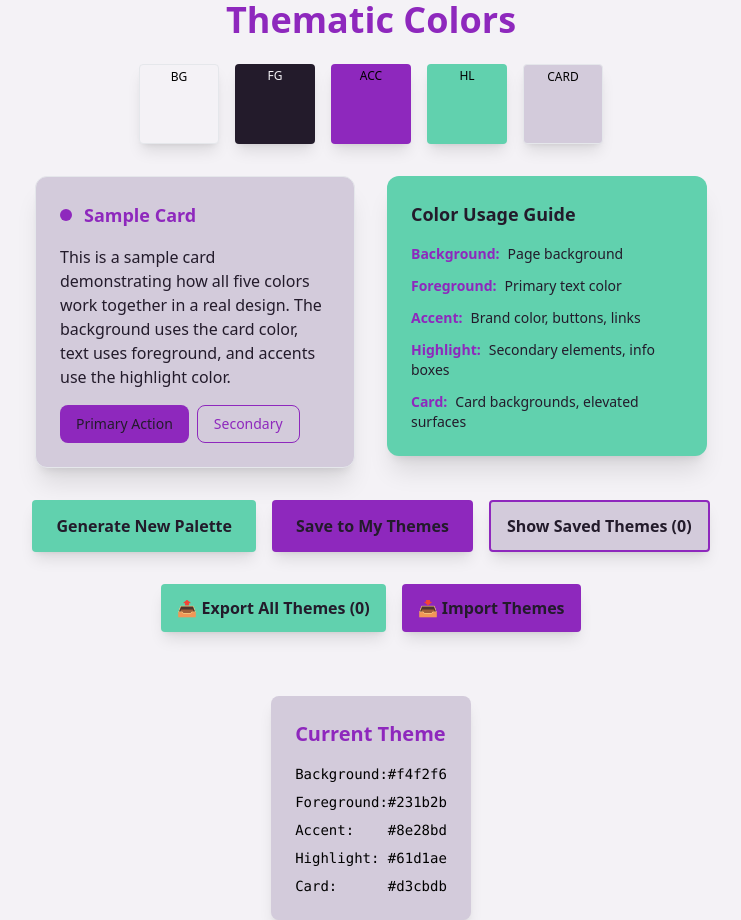
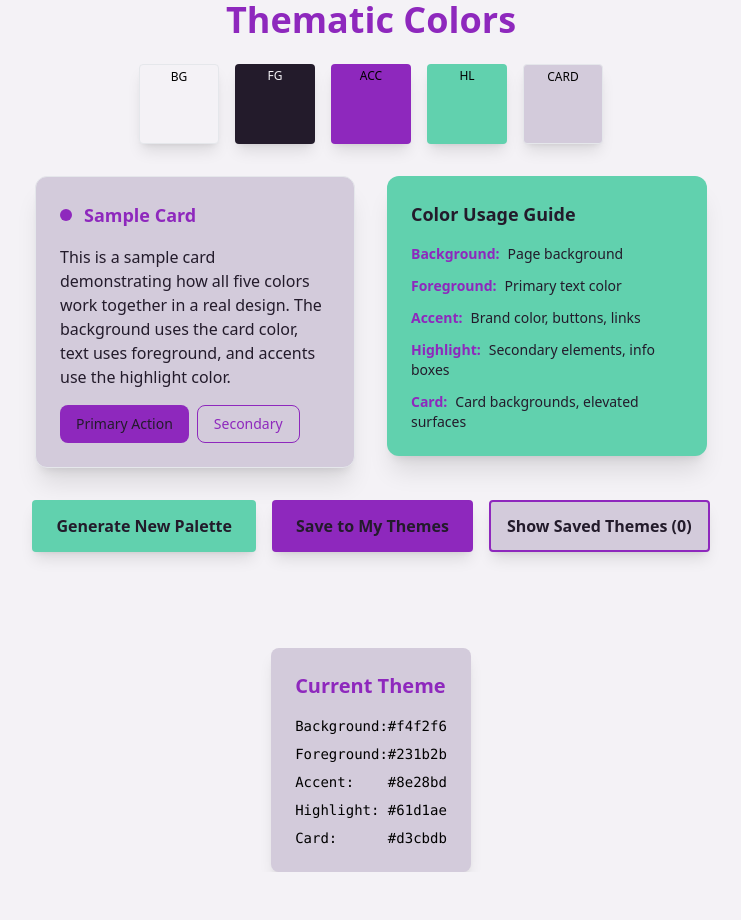
Before and after one commit to briansproule20/thematic_colors, a React (Vite) app: page / in a window 1280 px wide. Shown: the whole page, without its empty margins (269-1010 px from the left). After the commit the page ends 872 px from the top, so only its background shows below. Built offline with nearby package versions, Linux system fonts and the light colour scheme.

Commit message:
Simplify export/import: Remove bulk export and import features, keep only individual PNG downloads for saved themes

```diff
--- a/src/App.tsx
+++ b/src/App.tsx
@@ -1,6 +1,6 @@
-import { useState, useEffect, useRef } from 'react';
+import { useState, useEffect } from 'react';
 import { generateTheme, applyThemeToSite, saveTheme, loadTheme, saveToThemeCollection, getThemeCollection, removeFromThemeCollection, isThemeSaved, type Theme } from './utils/themeGenerator';
-import { downloadThemes, importThemes, downloadThemePNG } from './utils/themeExporter';
+import { downloadThemePNG } from './utils/themeExporter';
 
 function App() {
   const [currentTheme, setCurrentTheme] = useState<Theme>(() => {
@@ -10,8 +10,6 @@ function App() {
   const [previewTheme, setPreviewTheme] = useState<Theme | null>(null);
   const [savedThemes, setSavedThemes] = useState(getThemeCollection());
   const [showSavedThemes, setShowSavedThemes] = useState(false);
-  const [importError, setImportError] = useState<string | null>(null);
-  const fileInputRef = useRef<HTMLInputElement>(null);
 
   // Apply theme to document body
   const applyTheme = (theme: Theme) => {
@@ -52,35 +50,6 @@ function App() {
   const deleteSavedTheme = (themeId: string) => {
     removeFromThemeCollection(themeId);
     setSavedThemes(getThemeCollection());
-  };
-
-  const exportAllThemes = () => {
-    downloadThemes(savedThemes);
-  };
-
-  const importThemesFromFile = async (event: React.ChangeEvent<HTMLInputElement>) => {
-    const file = event.target.files?.[0];
-    if (!file) return;
-
-    try {
-      setImportError(null);
-      const importedThemes = await importThemes(file);
-
-      // Add imported themes to collection
-      importedThemes.forEach(theme => {
-        saveToThemeCollection(theme, theme.name);
-      });
-
-      setSavedThemes(getThemeCollection());
-      alert(`Successfully imported ${importedThemes.length} themes!`);
-    } catch (error) {
-      setImportError('Failed to import themes. Please check the file format.');
-    }
-
-    // Reset file input
-    if (fileInputRef.current) {
-      fileInputRef.current.value = '';
-    }
   };
 
   const downloadThemeAsPNG = (theme: Theme, name: string) => {
@@ -231,45 +200,11 @@ function App() {
 
       {/* Import/Export buttons */}
       <div className="flex gap-4 mb-8">
-        <button
-          className="px-4 py-3 rounded font-semibold shadow-lg transition-all duration-300 hover:scale-105"
-          style={{
-            background: activeTheme.highlight,
-            color: activeTheme.foreground
-          }}
-          onClick={exportAllThemes}
-          disabled={savedThemes.length === 0}
-        >
-          📤 Export All Themes ({savedThemes.length})
-        </button>
-
-        <button
-          className="px-4 py-3 rounded font-semibold shadow-lg transition-all duration-300 hover:scale-105"
-          style={{
-            background: activeTheme.accent,
-            color: activeTheme.foreground
-          }}
-          onClick={() => fileInputRef.current?.click()}
-        >
-          📥 Import Themes
-        </button>
-
-        {/* Hidden file input for importing */}
-        <input
-          ref={fileInputRef}
-          type="file"
-          accept=".json"
-          onChange={importThemesFromFile}
-          style={{ display: 'none' }}
-        />
+        {/* Removed Export All Themes and Import Themes buttons */}
       </div>
 
       {/* Import error message */}
-      {importError && (
-        <div className="mb-4 p-3 rounded-lg" style={{ background: '#fee2e2', border: '1px solid #fca5a5' }}>
-          <p className="text-red-800 text-sm">{importError}</p>
-        </div>
-      )}
+      {/* Removed import error message */}
 
       {/* Saved Themes Section */}
       {showSavedThemes && (
```
